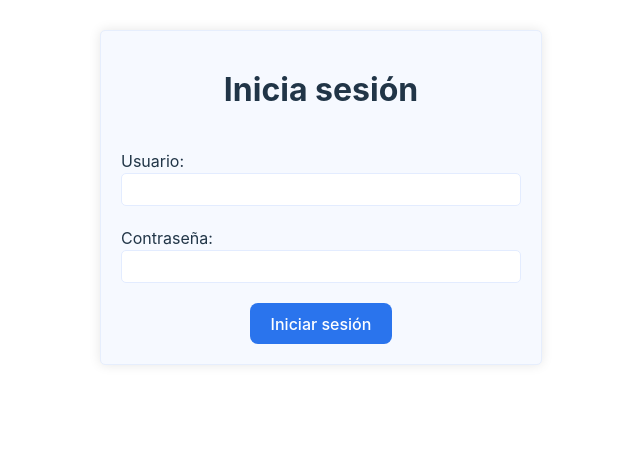
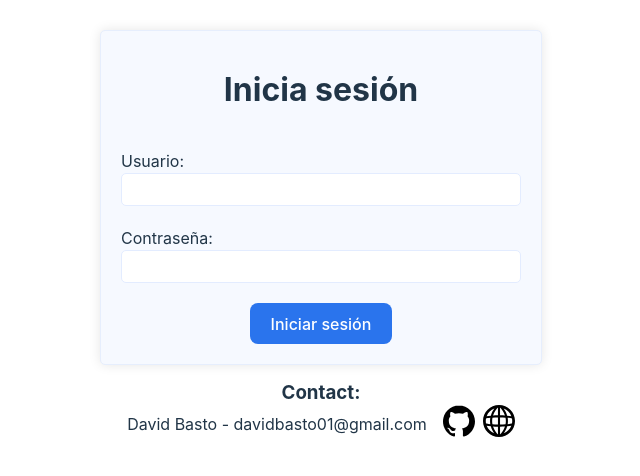
Before and after one commit to david-fb/people-list-web, a React (Vite) app: page /login in a window 1280 px wide. Shown: the top 476 px of the page, without its empty margins (319-959 px from the left). Built offline with nearby package versions, Linux system fonts and the light colour scheme.

Commit message:
add footer

```diff
--- /dev/null
+++ b/src/assets/GitHubIcon.jsx
@@ -0,0 +1,9 @@
+import React from 'react';
+
+export default function GitHubIcon() {
+  return (
+    <svg width="32px" height="32px" viewBox="0 0 32 32" xmlns="http://www.w3.org/2000/svg">
+      <path d="M16 0.396c-8.839 0-16 7.167-16 16 0 7.073 4.584 13.068 10.937 15.183 0.803 0.151 1.093-0.344 1.093-0.772 0-0.38-0.009-1.385-0.015-2.719-4.453 0.964-5.391-2.151-5.391-2.151-0.729-1.844-1.781-2.339-1.781-2.339-1.448-0.989 0.115-0.968 0.115-0.968 1.604 0.109 2.448 1.645 2.448 1.645 1.427 2.448 3.744 1.74 4.661 1.328 0.14-1.031 0.557-1.74 1.011-2.135-3.552-0.401-7.287-1.776-7.287-7.907 0-1.751 0.62-3.177 1.645-4.297-0.177-0.401-0.719-2.031 0.141-4.235 0 0 1.339-0.427 4.4 1.641 1.281-0.355 2.641-0.532 4-0.541 1.36 0.009 2.719 0.187 4 0.541 3.043-2.068 4.381-1.641 4.381-1.641 0.859 2.204 0.317 3.833 0.161 4.235 1.015 1.12 1.635 2.547 1.635 4.297 0 6.145-3.74 7.5-7.296 7.891 0.556 0.479 1.077 1.464 1.077 2.959 0 2.14-0.020 3.864-0.020 4.385 0 0.416 0.28 0.916 1.104 0.755 6.4-2.093 10.979-8.093 10.979-15.156 0-8.833-7.161-16-16-16z" />
+    </svg>
+  );
+}
--- /dev/null
+++ b/src/assets/WebIcon.jsx
@@ -0,0 +1,23 @@
+import React from 'react';
+
+export default function WebIcon() {
+  return (
+    <svg version="1.1" id="Layer_1" x="0px" y="0px" width="32px" height="32px" viewBox="0 0 92 92" enableBackground="new 0 0 92 92" xmlSpace="preserve">
+      <path
+        id="XMLID_1666_"
+        d="M46,0C20.6,0,0,20.6,0,46s20.6,46,46,46s46-20.6,46-46S71.4,0,46,0z M49.7,83.8c-0.2,0-0.4,0-0.7,0.1V62.2
+  c5.2-0.1,9.9-0.2,14.2-0.5C59.4,73.4,52.3,81.2,49.7,83.8z M42.3,83.8c-2.7-2.7-9.7-10.5-13.5-22.1c4.2,0.3,9,0.5,14.2,0.5v21.7
+  C42.8,83.9,42.6,83.8,42.3,83.8z M8,46c0-2.5,0.3-5,0.7-7.4c2.2-0.4,6.4-1,12.3-1.6c-0.5,2.9-0.8,5.9-0.8,9.1c0,3.2,0.3,6.2,0.7,9
+  c-5.8-0.6-10.1-1.2-12.3-1.6C8.3,51,8,48.5,8,46z M26.3,46c0-3.4,0.4-6.6,1-9.6c4.6-0.3,9.8-0.6,15.7-0.6v20.4
+  c-5.8-0.1-11.1-0.3-15.8-0.7C26.7,52.6,26.3,49.4,26.3,46z M49.6,8.2c2.7,2.7,9.6,10.7,13.5,22.1c-4.2-0.3-8.9-0.5-14.1-0.5V8.1
+  C49.2,8.1,49.4,8.2,49.6,8.2z M43,8.1v21.7c-5.2,0.1-9.9,0.2-14.1,0.5c3.8-11.4,10.8-19.4,13.4-22.1C42.6,8.2,42.8,8.1,43,8.1z
+   M49,56.2V35.8c5.8,0.1,11.1,0.3,15.7,0.6c0.6,3,1,6.2,1,9.6c0,3.4-0.3,6.6-0.9,9.6C60.2,55.9,54.9,56.1,49,56.2z M70.9,37
+  c5.9,0.6,10.1,1.2,12.3,1.6C83.7,41,84,43.5,84,46c0,2.5-0.3,5-0.7,7.4c-2.2,0.4-6.4,1-12.3,1.6c0.5-2.9,0.7-5.9,0.7-9.1
+  C71.7,42.9,71.4,39.8,70.9,37z M81.4,32.2c-2.8-0.4-6.8-0.9-11.9-1.4c-2.4-8.6-6.6-15.5-10.1-20.4C69.5,14.2,77.5,22.2,81.4,32.2z
+   M32.6,10.4c-3.6,4.8-7.7,11.7-10.1,20.3c-5,0.4-9,1-11.9,1.4C14.5,22.2,22.6,14.2,32.6,10.4z M10.6,59.8c2.8,0.4,6.8,0.9,11.8,1.4
+  c2.4,8.6,6.4,15.5,10,20.3C22.4,77.6,14.5,69.7,10.6,59.8z M59.6,81.5c3.6-4.8,7.6-11.6,10-20.2c5-0.4,9-1,11.8-1.4
+  C77.5,69.7,69.6,77.6,59.6,81.5z"
+      />
+    </svg>
+  );
+}
--- /dev/null
+++ b/src/components/Footer.jsx
@@ -0,0 +1,39 @@
+import React from 'react';
+import WebIcon from '../assets/WebIcon';
+import GitHubIcon from '../assets/GitHubIcon';
+import '../styles/Footer.css';
+
+const LINKS = [
+  {
+    id: 'GitHub',
+    title: 'GitHub',
+    url: 'https://github.com/david-fb',
+    icon: GitHubIcon,
+  },
+  {
+    id: 'Web',
+    title: 'Portfolio',
+    url: 'https://www.davidbasto.dev/',
+    icon: WebIcon,
+  },
+];
+
+export default function Footer() {
+  return (
+    <footer className="Footer">
+      <h3>Contact:</h3>
+      <div>
+        David Basto - davidbasto01@gmail.com
+        <ul>
+          {LINKS.map((item) => (
+            <li key={item.id}>
+              <a title={item.title} href={item.url} target="_blank" rel="noreferrer">
+                <item.icon />
+              </a>
+            </li>
+          ))}
+        </ul>
+      </div>
+    </footer>
+  );
+}
--- a/src/pages/App.jsx
+++ b/src/pages/App.jsx
@@ -7,6 +7,7 @@ import Table from '../components/Table';
 import { ToastContainer } from 'react-toastify';
 import 'react-toastify/dist/ReactToastify.min.css';
 import LogOutIcon from '../assets/LogOutIcon';
+import Footer from '../components/Footer';
 
 function App() {
   const accessToken = useSelector(selectRefreshToken);
@@ -38,6 +39,7 @@ function App() {
         <Table peopleData={people} refreshPeople={handleGetPeople} />
         <ToastContainer />
       </section>
+      <Footer />
     </main>
   );
 }
--- a/src/pages/Login.jsx
+++ b/src/pages/Login.jsx
@@ -4,6 +4,7 @@ import { logIn } from '../services/api/auth';
 import { userLogIn } from '../reducers/userSlice';
 import { useNavigate } from 'react-router-dom';
 import '../styles/Login.css';
+import Footer from '../components/Footer';
 
 export default function Login() {
   const [username, setUsername] = useState('');
@@ -38,6 +39,7 @@ export default function Login() {
         </label>
         <button>Iniciar sesión</button>
       </form>
+      <Footer />
     </main>
   );
 }
--- a/src/styles/App.css
+++ b/src/styles/App.css
@@ -1,6 +1,8 @@
 .App {
   width: 100%;
   min-height: 100vh;
+  display: flex;
+  flex-direction: column;
 }
 
 .App__nav {
--- /dev/null
+++ b/src/styles/Footer.css
@@ -0,0 +1,26 @@
+.Footer *{
+    margin: 0;
+    padding: 0;
+    box-sizing: border-box;
+}
+
+.Footer {
+    display: flex;
+    margin-top: auto;
+    align-items: center;
+    justify-content: center;
+    padding: 16px 8px;
+    flex-direction: column;
+}
+
+.Footer div{
+    display: flex;
+    align-items: center;
+    gap: 16px;
+}
+
+.Footer div ul {
+    display: flex;
+    gap: 8px;
+    list-style: none;
+}
```
Also changed, not shown: 1 other file (tests, documents, lock files or other folders).
